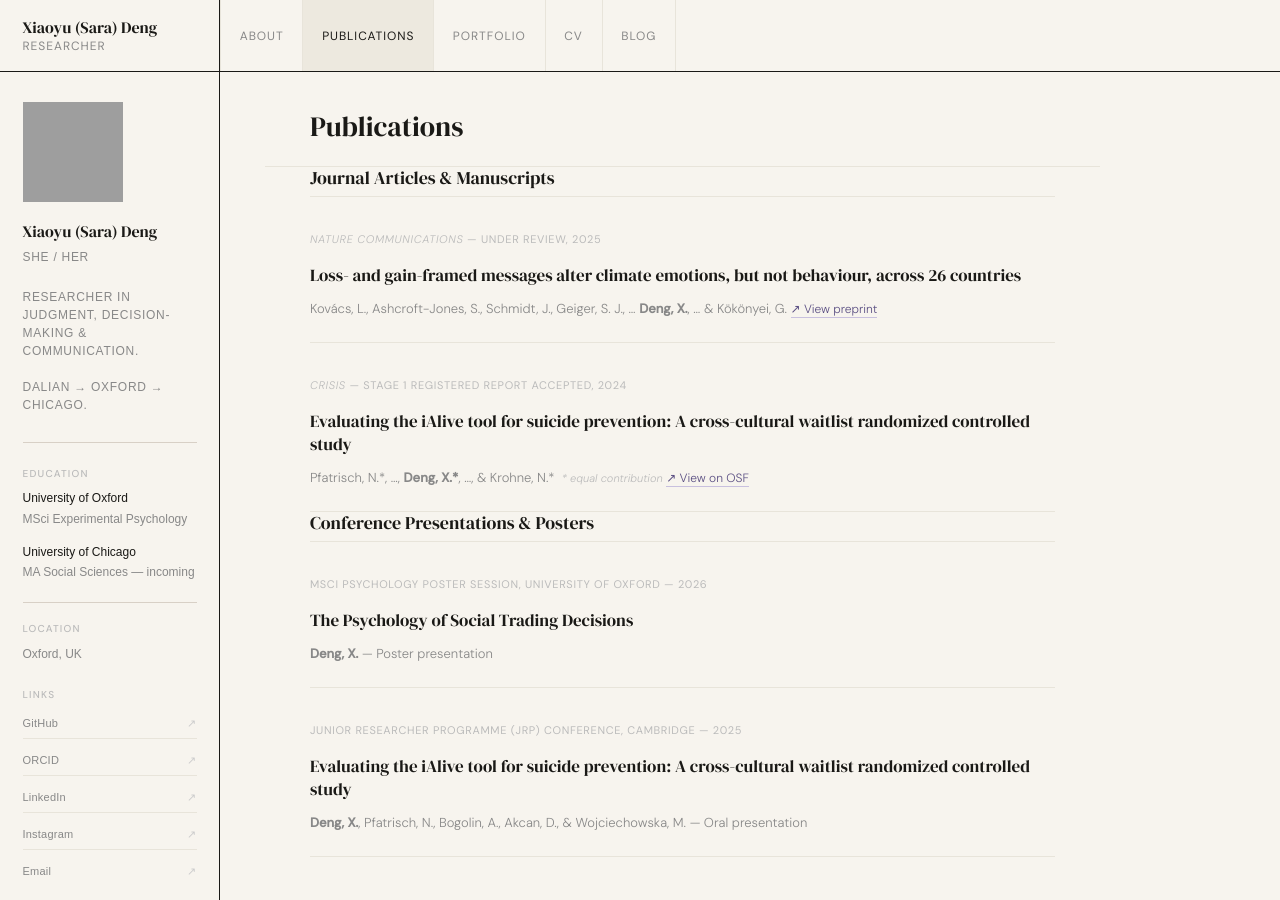
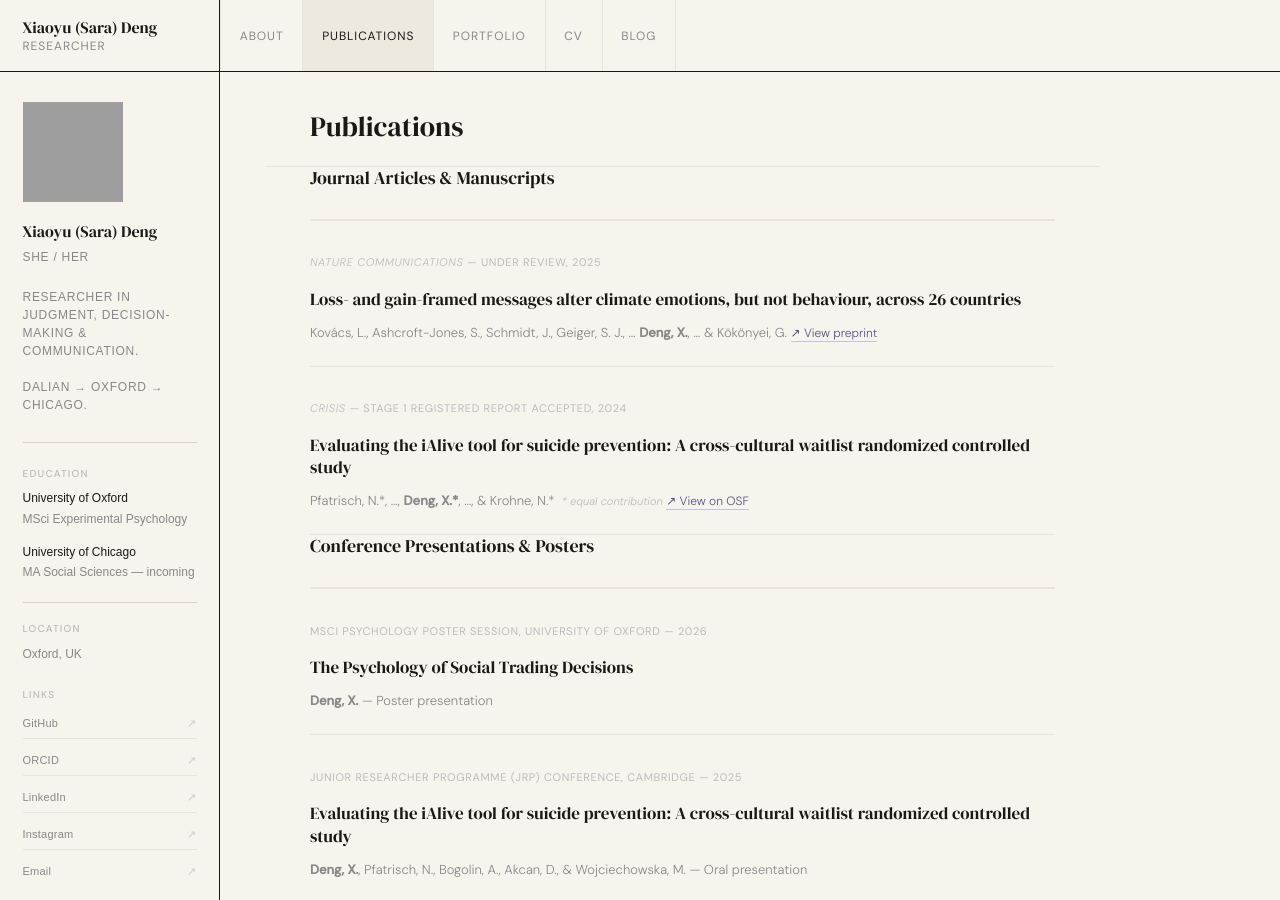
Before and after one commit to saradeng713/saradeng713.github.io, a Jekyll site: the page built from _pages/publications.html, in a window 1280 px wide and 900 px high. Built offline with Jekyll 4.4.1, drawn with Linux system fonts in a browser that asks for light colours; a script that is not in the unit is left out; grey boxes are pictures that could not be loaded.

Commit message:
Update custom.css

```diff
--- a/assets/css/custom.css
+++ b/assets/css/custom.css
@@ -639,8 +639,8 @@ code { padding: 1px 5px !important; }
   font-size: 18px !important;
   font-weight: 400 !important;
   color: var(--text-primary) !important;
-  border-bottom: 1px solid var(--rule-light) !important;
-  padding-bottom: 0.5rem !important;
+  border-bottom: 2px solid var(--rule-light) !important;
+  padding-bottom: 2rem !important;
   margin: 0 !important;
 }
 
```
